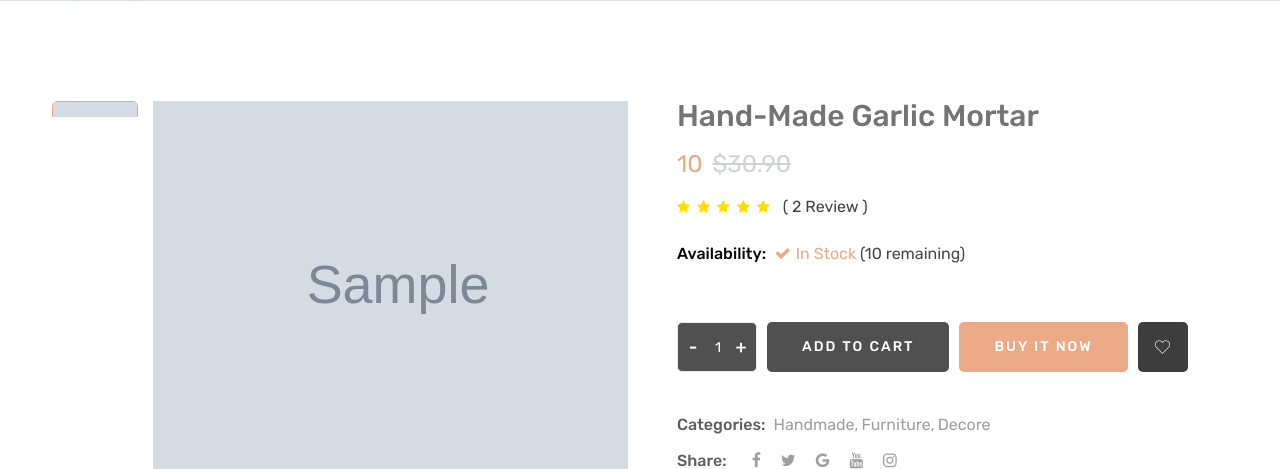
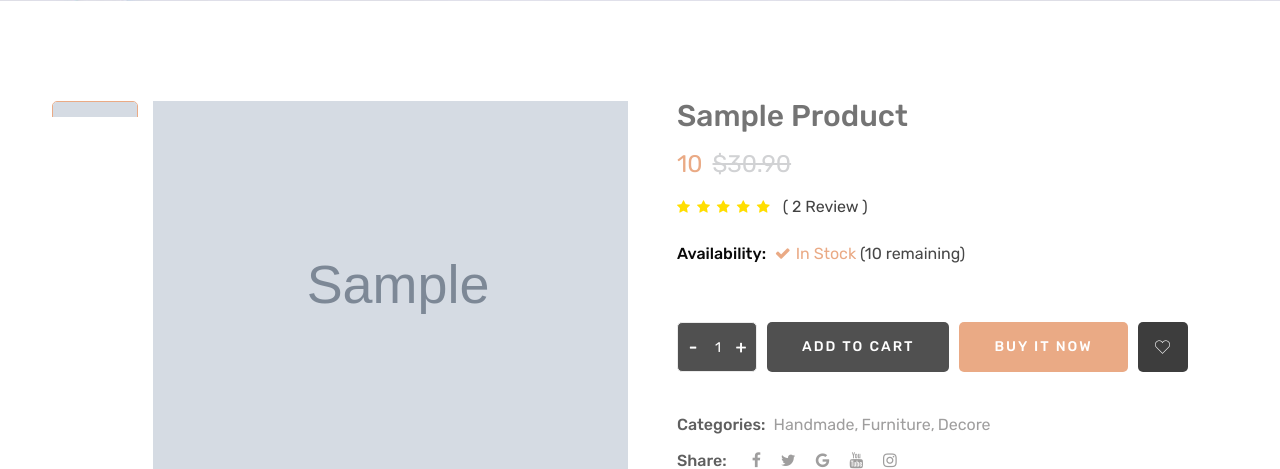
Before and after one commit to Damian1255/Artisans, a Flask app: template templates/artisan/single-product-tabstyle-2.html in a window 1280 px wide. Shown: the part 519-988 px from the top of the page. Run offline with Flask 3, Linux system fonts and the light colour scheme; the template is opened without the code that fills it: most values are stand-ins (such as "Sample title", 1, 10 or a date in 2020); grey boxes marked "Sample" are stand-in pictures; some libraries are stand-ins or nearby versions.

Commit message:
name fix

```diff
--- a/templates/artisan/single-product-tabstyle-2.html
+++ b/templates/artisan/single-product-tabstyle-2.html
@@ -50,7 +50,7 @@
             </div>
             <div class="col-lg-6 col-sm-12 col-xs-12" data-aos="fade-up" data-aos-delay="200">
                 <div class="product-details-content quickview-content ml-25px">
-                    <h2>Hand-Made Garlic Mortar</h2>
+                    <h2>{{product.get_name()}}</h2>
                     <div class="pricing-meta">
                         <ul class="d-flex">
                             <li class="new-price">{{product.get_price()}}</li>
```
